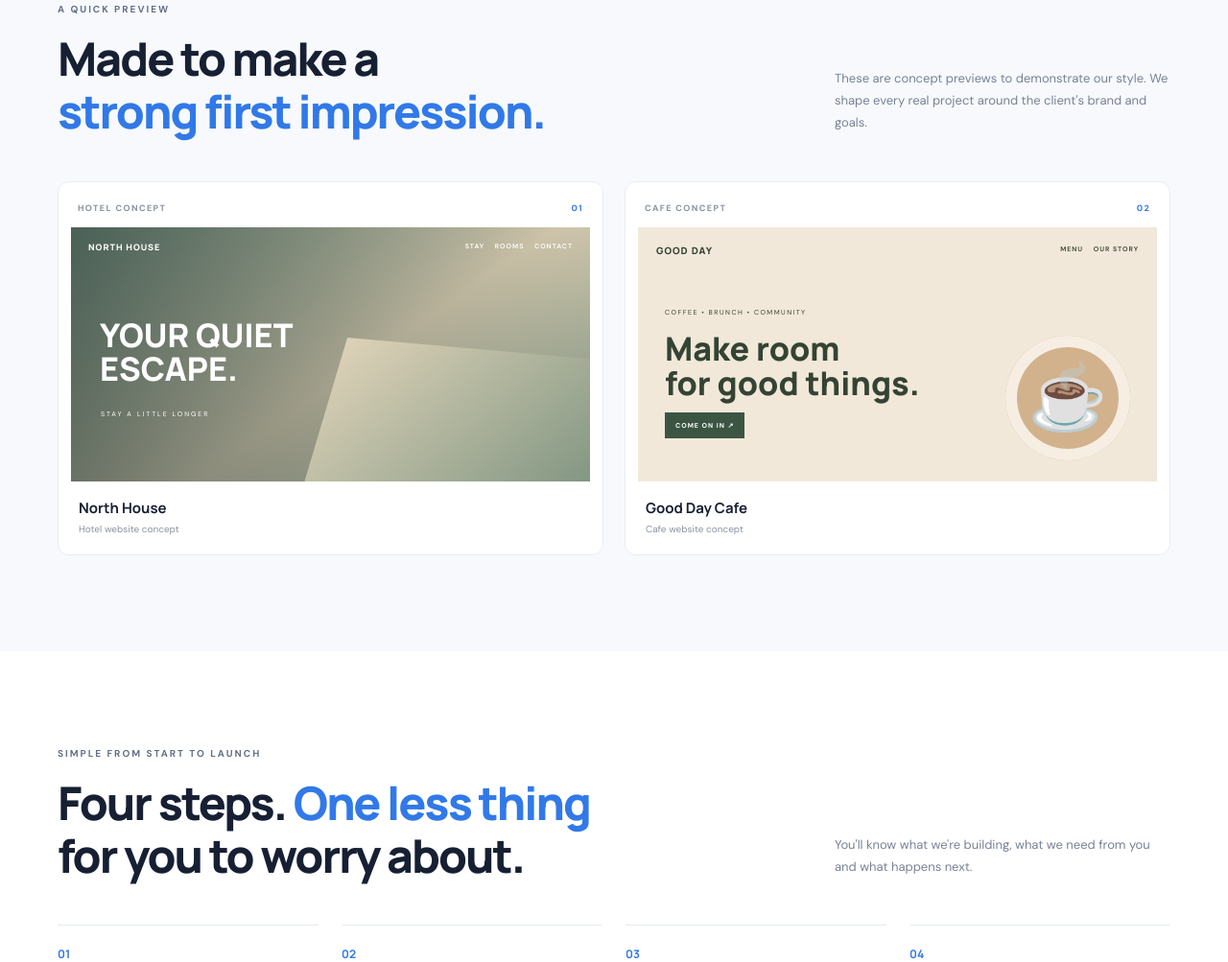
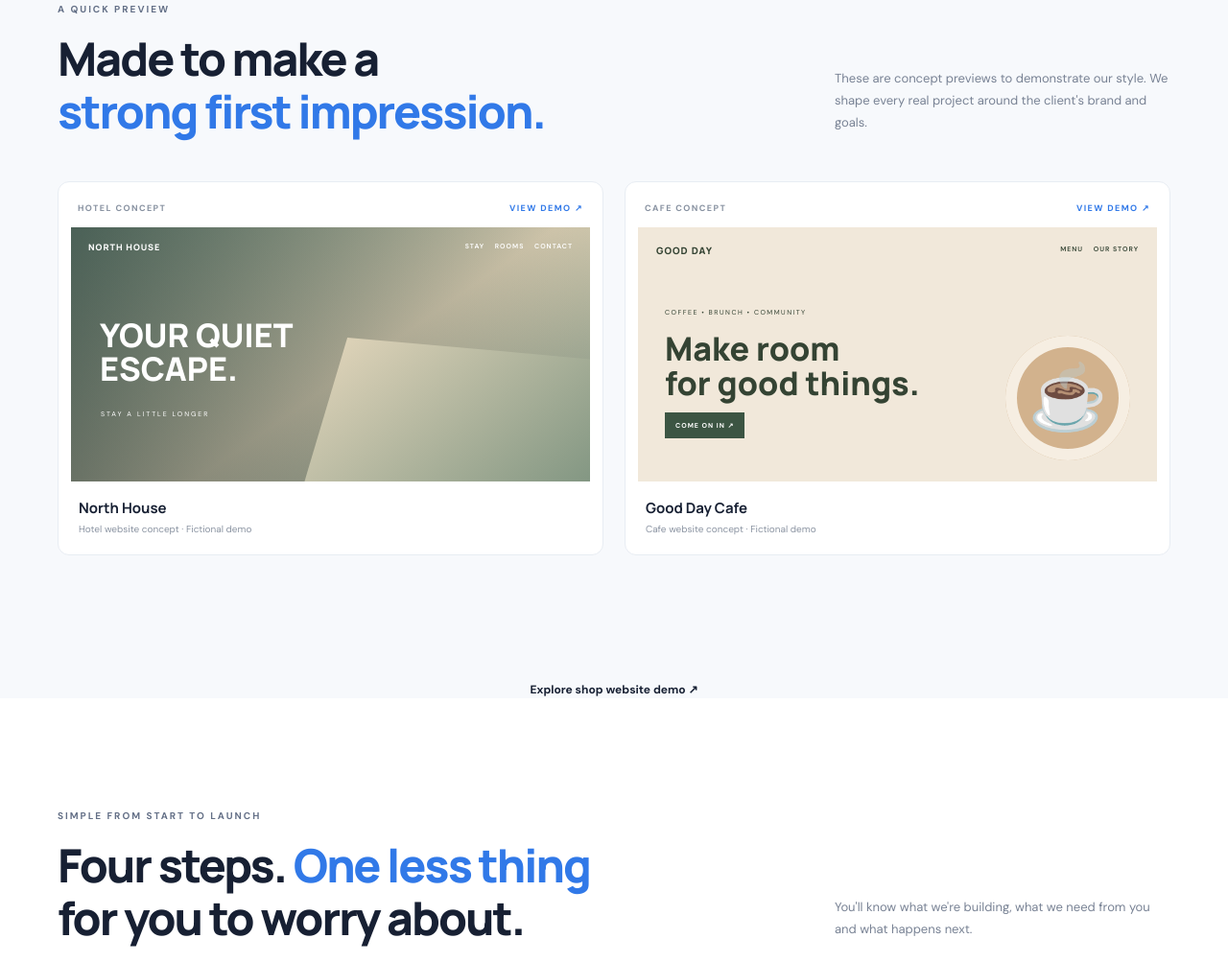
Before and after one commit to h74716681-afk/webwala-studio, a plain HTML site: page index.html in a window 1280 px wide. Shown: the part 1538-2541 px from the top of the page at 96% size. Drawn offline with Linux system fonts and the light colour scheme.

Commit message:
Link live portfolio demos from homepage

```diff
--- a/index.html
+++ b/index.html
@@ -36,9 +36,9 @@
 <article class="service-card"><div class="service-icon">▧</div><div class="card-number">03 / RETAIL</div><h3>Shops & stores</h3><p>Present your products, services, offers and contact details with a polished business website.</p><a href="#contact">Build a shop site ↗</a></article>
 </div></section>
 <section class="work-section" id="work"><div class="section section-wrap"><div class="section-heading"><div><div class="eyebrow">A QUICK PREVIEW</div><h2>Made to make a<br><span>strong first impression.</span></h2></div><p>These are concept previews to demonstrate our style. We shape every real project around the client's brand and goals.</p></div>
-<div class="work-grid"><article class="work-card"><div class="work-label">HOTEL CONCEPT <span>01</span></div><div class="hotel-preview"><div class="preview-nav">NORTH HOUSE <small>STAY　 ROOMS　 CONTACT</small></div><div class="hotel-scene"><span>YOUR QUIET<br>ESCAPE.</span><small>STAY A LITTLE LONGER</small></div></div><h3>North House <small>Hotel website concept</small></h3></article>
-<article class="work-card"><div class="work-label">CAFE CONCEPT <span>02</span></div><div class="cafe-preview"><div class="cafe-top">GOOD DAY <small>MENU　 OUR STORY</small></div><div class="cafe-center"><small>COFFEE • BRUNCH • COMMUNITY</small><strong>Make room<br>for good things.</strong><b>COME ON IN ↗</b></div><div class="coffee-cup">☕</div></div><h3>Good Day Cafe <small>Cafe website concept</small></h3></article></div>
-</div></section>
+<div class="work-grid"><article class="work-card"><a href="hotel-demo.html" aria-label="Open hotel website demo"><div class="work-label">HOTEL CONCEPT <span>VIEW DEMO ↗</span></div><div class="hotel-preview"><div class="preview-nav">NORTH HOUSE <small>STAY　 ROOMS　 CONTACT</small></div><div class="hotel-scene"><span>YOUR QUIET<br>ESCAPE.</span><small>STAY A LITTLE LONGER</small></div></div><h3>North House <small>Hotel website concept · Fictional demo</small></h3></a></article>
+<article class="work-card"><a href="cafe-demo.html" aria-label="Open cafe website demo"><div class="work-label">CAFE CONCEPT <span>VIEW DEMO ↗</span></div><div class="cafe-preview"><div class="cafe-top">GOOD DAY <small>MENU　 OUR STORY</small></div><div class="cafe-center"><small>COFFEE • BRUNCH • COMMUNITY</small><strong>Make room<br>for good things.</strong><b>COME ON IN ↗</b></div><div class="coffee-cup">☕</div></div><h3>Good Day Cafe <small>Cafe website concept · Fictional demo</small></h3></a></article></div>
+</div><p style="text-align:center;margin-top:28px"><a class="text-link" href="shop-demo.html">Explore shop website demo ↗</a></p></section>
 <section class="section section-wrap" id="process"><div class="section-heading"><div><div class="eyebrow">SIMPLE FROM START TO LAUNCH</div><h2>Four steps. <span>One less thing</span><br>for you to worry about.</h2></div><p>You'll know what we're building, what we need from you and what happens next.</p></div>
 <div class="process-grid"><div><b>01</b><h3>Tell us about it</h3><p>We learn about your business, customers and what the website should achieve.</p></div><div><b>02</b><h3>Plan the pages</h3><p>We agree on the structure, content, look and features before building.</p></div><div><b>03</b><h3>Design & build</h3><p>We create the site, check it on mobile and desktop, then share a preview.</p></div><div><b>04</b><h3>Launch together</h3><p>After your approval, we publish it and explain how to keep details updated.</p></div></div></section>
 <section class="contact-section" id="contact"><div class="section-wrap contact-inner"><div><div class="eyebrow">HAVE A PROJECT IN MIND?</div><h2>Let's put your<br>business <span>on the map.</span></h2><p>Tell us what you do and what you'd like your website to achieve. We'll take it from there.</p></div><div class="contact-panel"><div class="contact-top"><span>PROJECT ENQUIRY</span><span>✳</span></div><label for="business">Your business name</label><input id="business" placeholder="e.g. The Corner Cafe"><label for="type">What kind of business?</label><select id="type"><option>Hotel / Stay</option><option>Cafe / Restaurant</option><option>Shop / Store</option><option>Other business</option></select><label for="needs">What do you need?</label><textarea id="needs" rows="3" placeholder="A few words about your website..."></textarea><button class="button button-dark full" id="send-whatsapp">Send enquiry on WhatsApp ↗</button><p class="form-note" id="form-note">Your enquiry will open directly in WhatsApp to Webwala Studio.</p></div></div></section>
```
